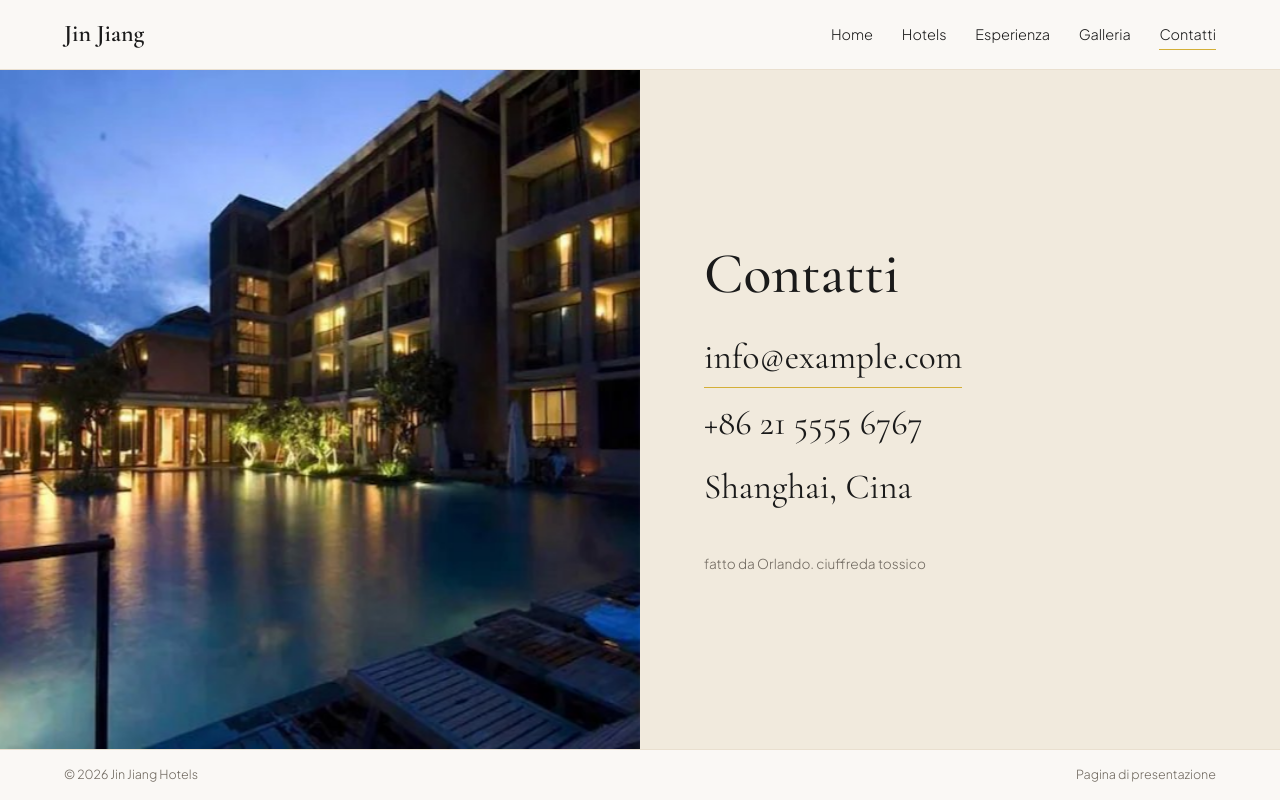
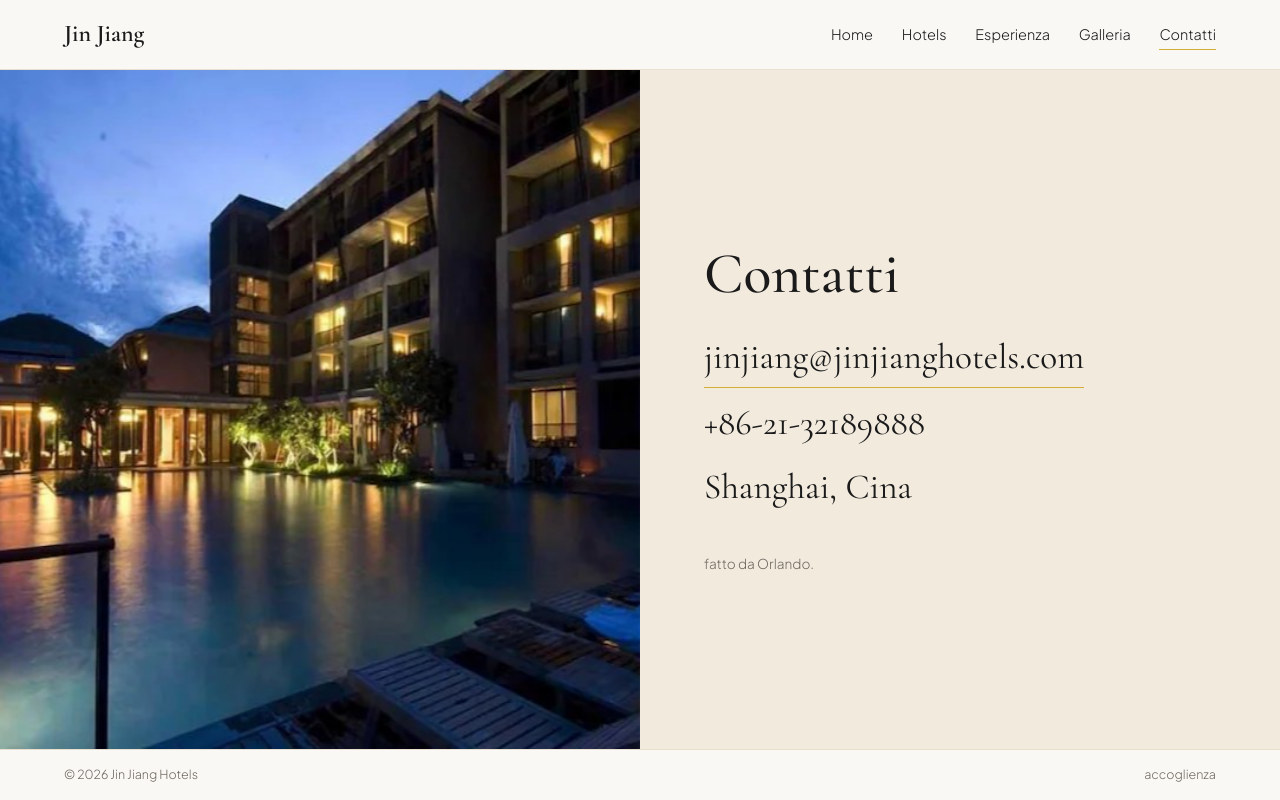
Before and after one commit to LolLol6969/accoglienzavolpi, a plain HTML site: page contatti.html in a window 1280 px wide. Drawn offline with nearby package versions, Linux system fonts and the light colour scheme.

Commit message:
Update contact information and footer text

```diff
--- a/contatti.html
+++ b/contatti.html
@@ -28,14 +28,14 @@
   <div class="copy">
     <h1>Contatti</h1>
     <div class="contact">
-      <a href="mailto:info@example.com">info@example.com</a>
-      <span>+86 21 5555 6767</span>
+      <a href="mailto:info@example.com">jinjiang@jinjianghotels.com</a>
+      <span>+86-21-32189888</span>
       <span>Shanghai, Cina</span>
     </div>
-    <p class="credit">fatto da Orlando. ciuffreda tossico</p>
+    <p class="credit">fatto da Orlando.</p>
   </div>
 </main>
-<footer class="mini"><span>© 2026 Jin Jiang Hotels</span><span>Pagina di presentazione</span></footer>
+<footer class="mini"><span>© 2026 Jin Jiang Hotels</span><span>accoglienza</span></footer>
 
 <script src="script.js"></script>
 </body>
```
